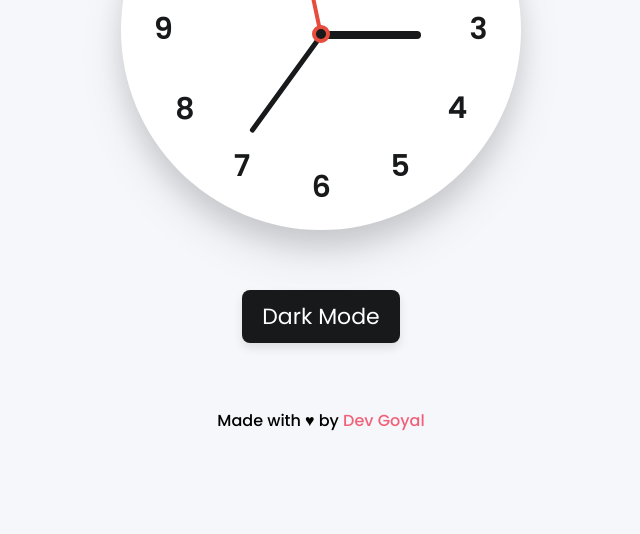
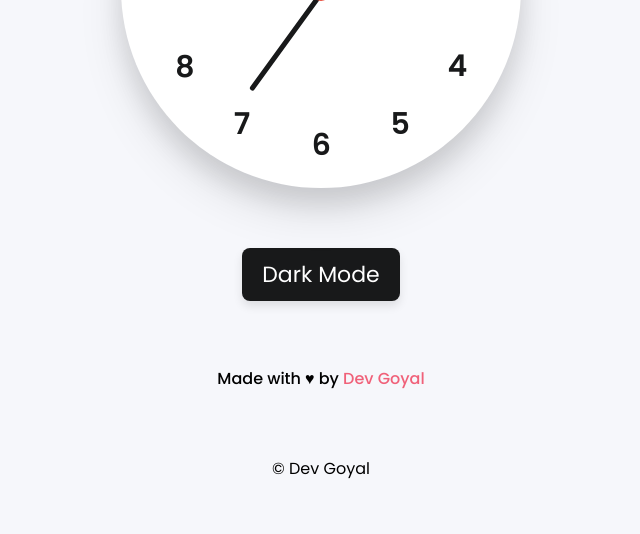
Before and after one commit to DevGoyalG/Analog-Clock, a plain HTML site: page index.html in a window 1280 px wide. Shown: the part 266-800 px from the top of the page, without its empty margins (319-959 px from the left). Drawn offline with Linux system fonts and the light colour scheme.

Commit message:
Initial commit

```diff
--- a/index.html
+++ b/index.html
@@ -37,6 +37,10 @@
             Made with &hearts; by
             <a href="https://github.com/DevGoyalG">Dev Goyal</a>
         </div>
+
+        <div class="copyright">
+            &copy Dev Goyal
+        </div>
 </div>
 </body>
 </html>
```
